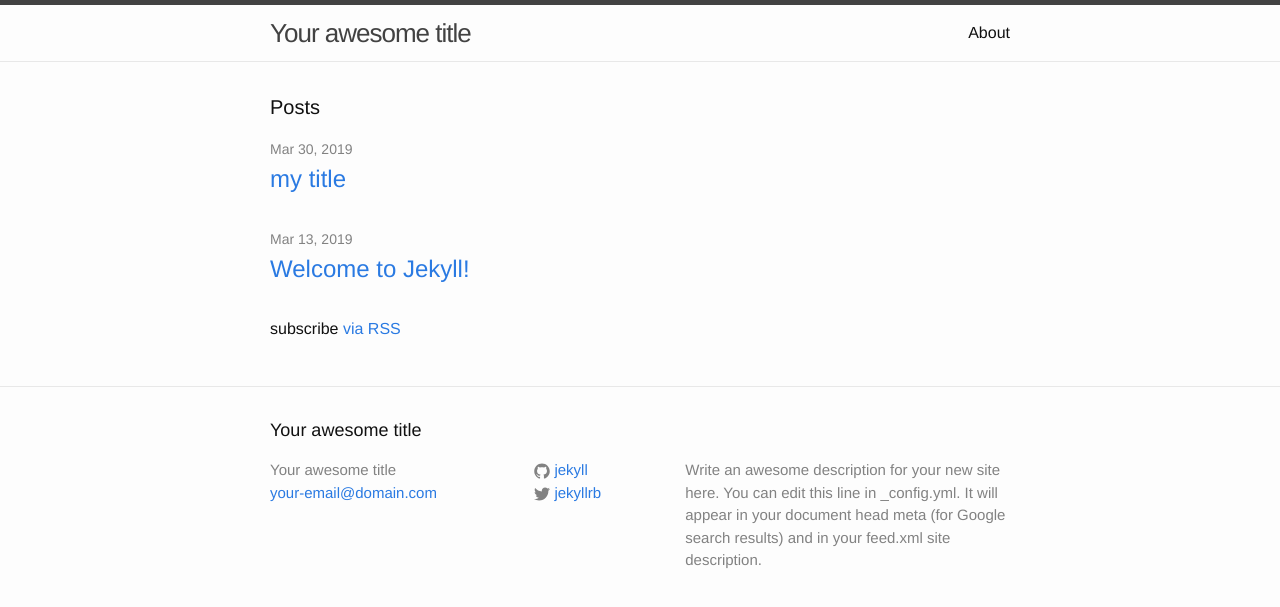
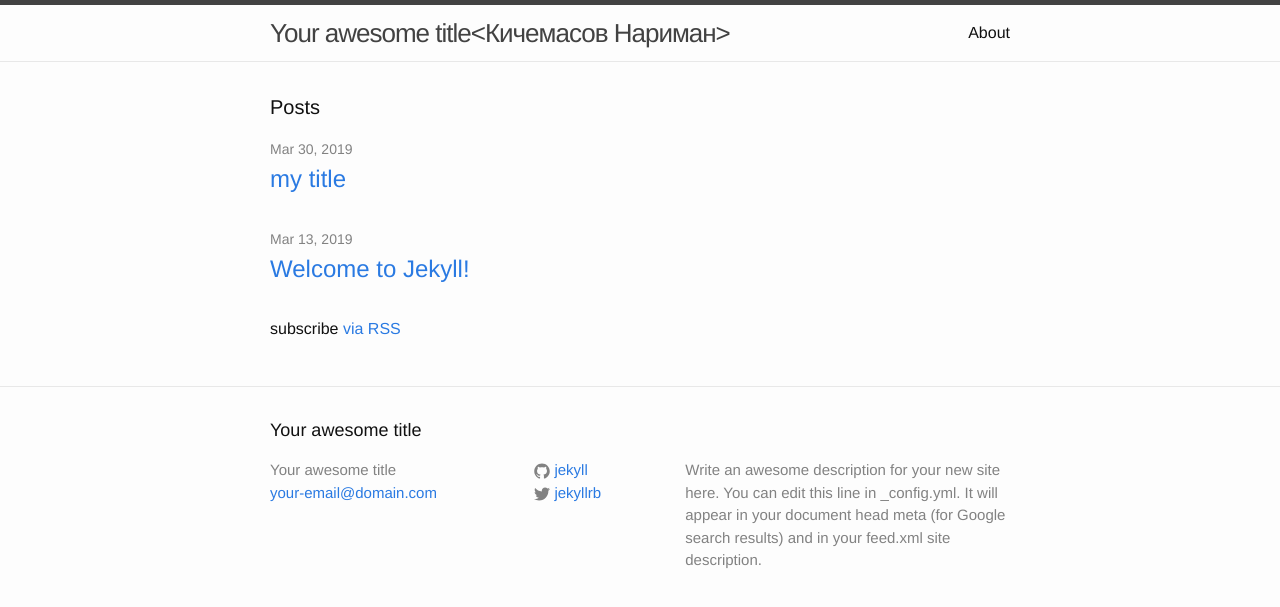
Before and after one commit to narimansnow/narimansnow.github.io, a Jekyll site: the page built from index.html, in a window 1280 px wide. Shown: the top 607 px of the page. Built offline with Jekyll 4.4.1, drawn with Linux system fonts in a browser that asks for light colours.

Commit message:
Update header.html

```diff
--- a/_includes/header.html
+++ b/_includes/header.html
@@ -2,7 +2,7 @@
 
   <div class="wrapper">
 
-    <a class="site-title" href="{{ site.baseurl }}/">{{ site.title }}</a>
+    <a class="site-title" href="{{ site.baseurl }}/">{{ site.title }}<Кичемасов Нариман>
 
     <nav class="site-nav">
       <a href="#" class="menu-icon">
```
